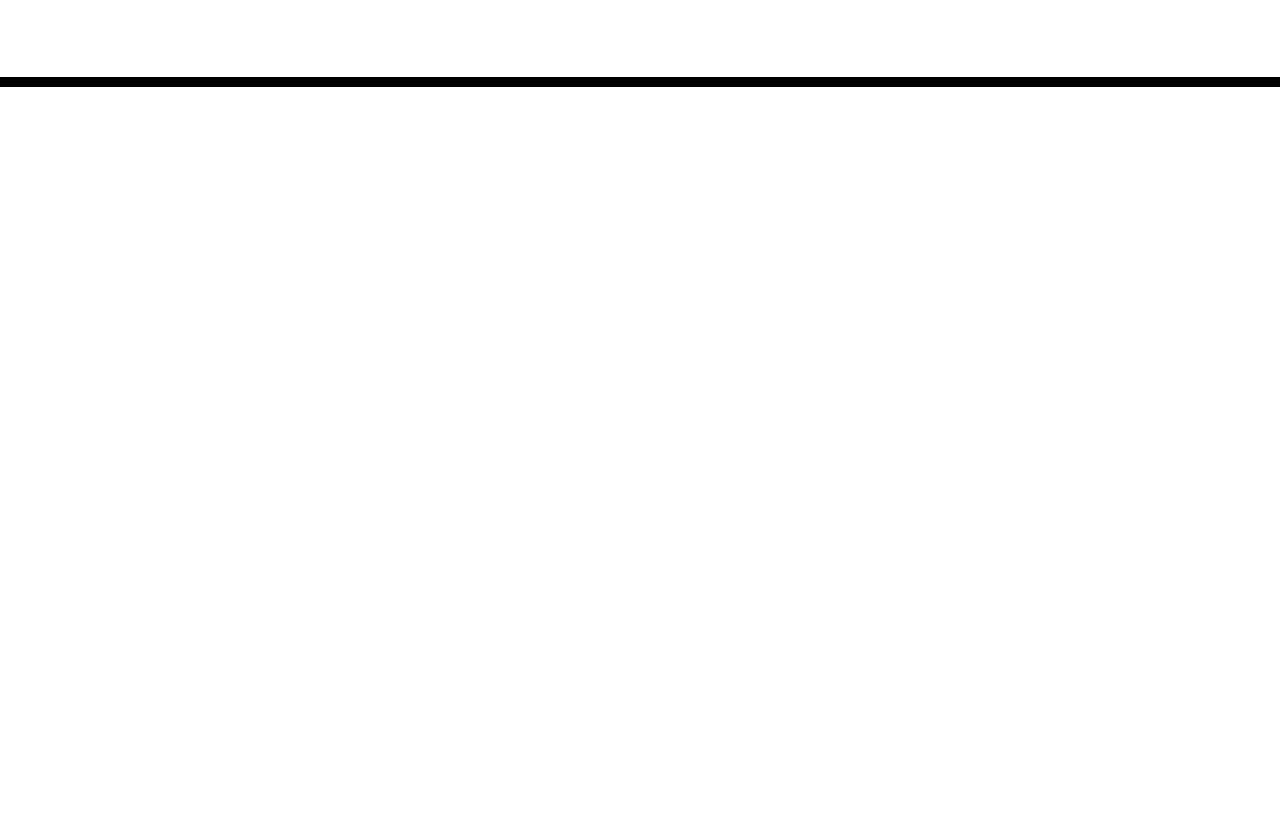
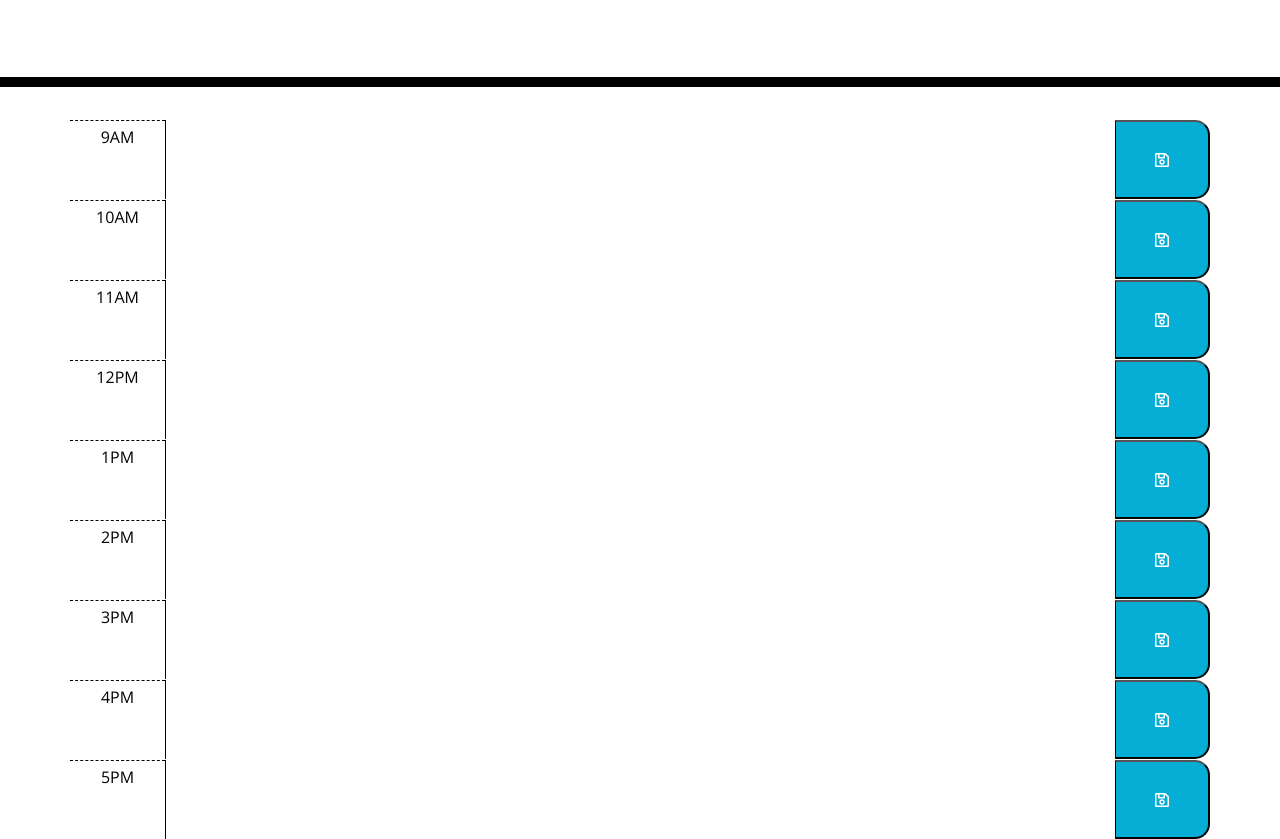
Before and after one commit to goodwinamundson/daily-task-planner, a plain HTML site: page index.html in a window 1280 px wide. Shown: the part 181-1020 px from the top of the page. Before the commit the page ends 800 px from the top, so only its background shows below. Drawn offline with nearby package versions, Linux system fonts and the light colour scheme.

Commit message:
add containers

```diff
--- a/index.html
+++ b/index.html
@@ -28,13 +28,65 @@
       <p class="lead">A simple calendar app for scheduling your work day</p>
       <p id="currentDay" class="lead"></p>
     </header>
-    <div class="container">
       <!-- Timeblocks go here -->
-      </div>
+      <div class="container">
+        <div class="row time-block" id="9">
+          <div class="col-1 hour pt-2">9AM</div>
+          <textarea class="col-10 tasks"></textarea>
+          <button class="col-1 saveBtn"><i class="far fa-save"></i></button>
+        </div>
+
+        <div class="row time-block" id="10">
+          <div class="col-1 hour pt-2">10AM</div>
+          <textarea class="col-10 tasks"></textarea>
+          <button class="col-1 saveBtn"><i class="far fa-save"></i></button>
+        </div>
+
+        <div class="row time-block" id="11">
+          <div class="col-1 hour pt-2">11AM</div>
+          <textarea class="col-10 tasks"></textarea>
+          <button class="col-1 saveBtn"><i class="far fa-save"></i></button>
+        </div>
+
+        <div class="row time-block" id="12">
+          <div class="col-1 hour pt-2" value="12PM">12PM</div>
+          <textarea class="col-10 tasks"></textarea>
+          <button class="col-1 saveBtn"><i class="far fa-save"></i></button>
+        </div>
+
+        <div class="row time-block" id="13">
+          <div class="col-1 hour pt-2">1PM</div>
+          <textarea class="col-10 tasks"></textarea>
+          <button class="col-1 saveBtn"><i class="far fa-save"></i></button>
+        </div>
+
+        <div class="row time-block" id="14">
+          <div class="col-1 hour pt-2">2PM</div>
+          <textarea class="col-10 tasks"></textarea>
+          <button class="col-1 saveBtn"><i class="far fa-save"></i></button>
+        </div>
+
+        <div class="row time-block" id="15">
+          <div class="col-1 hour pt-2">3PM</div>
+          <textarea class="col-10 tasks"></textarea>
+          <button class="col-1 saveBtn"><i class="far fa-save"></i></button>
+        </div>
+
+        <div class="row time-block" id="16">
+          <div class="col-1 hour pt-2">4PM</div>
+          <textarea class="col-10 tasks"></textarea>
+          <button class="col-1 saveBtn"><i class="far fa-save"></i></button>
+        </div>
+
+        <div class="row time-block" id="17">
+          <div class="col-1 hour pt-2">5PM</div>
+          <textarea class="col-10 tasks"></textarea>
+          <button class="col-1 saveBtn"><i class="far fa-save"></i></button>
+        </div>
 
     <script src="https://code.jquery.com/jquery-3.4.1.min.js"></script>
     <script src="https://cdnjs.cloudflare.com/ajax/libs/moment.js/2.24.0/moment.min.js"></script>
     <script src="https://code.jquery.com/jquery-3.5.1.slim.min.js" integrity="sha384-DfXdz2htPH0lsSSs5nCTpuj/zy4C+OGpamoFVy38MVBnE+IbbVYUew+OrCXaRkfj" crossorigin="anonymous"></script>
-    <script src="Assets/script.js"></script>
+    <script src="./assets/script.js"></script>
   </body>
 </html>
```
Also changed, not shown: 1 other file.
